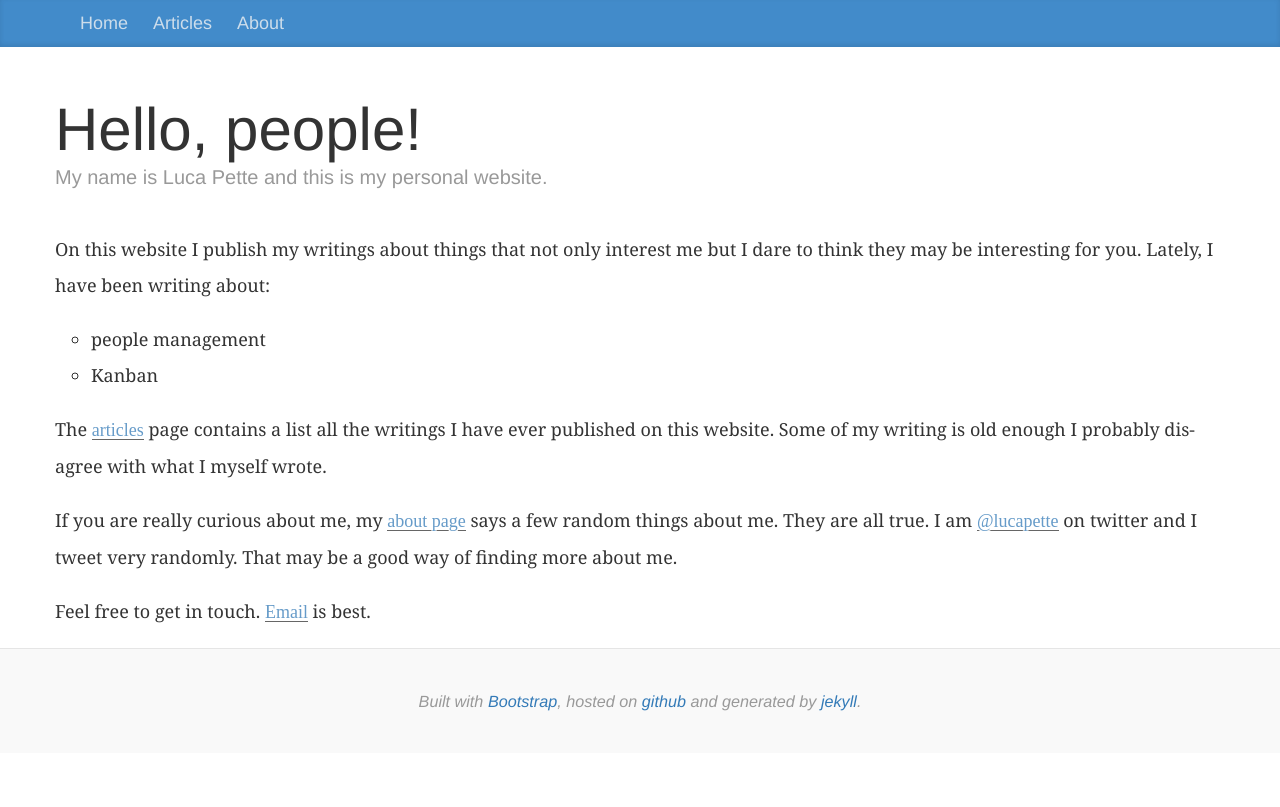
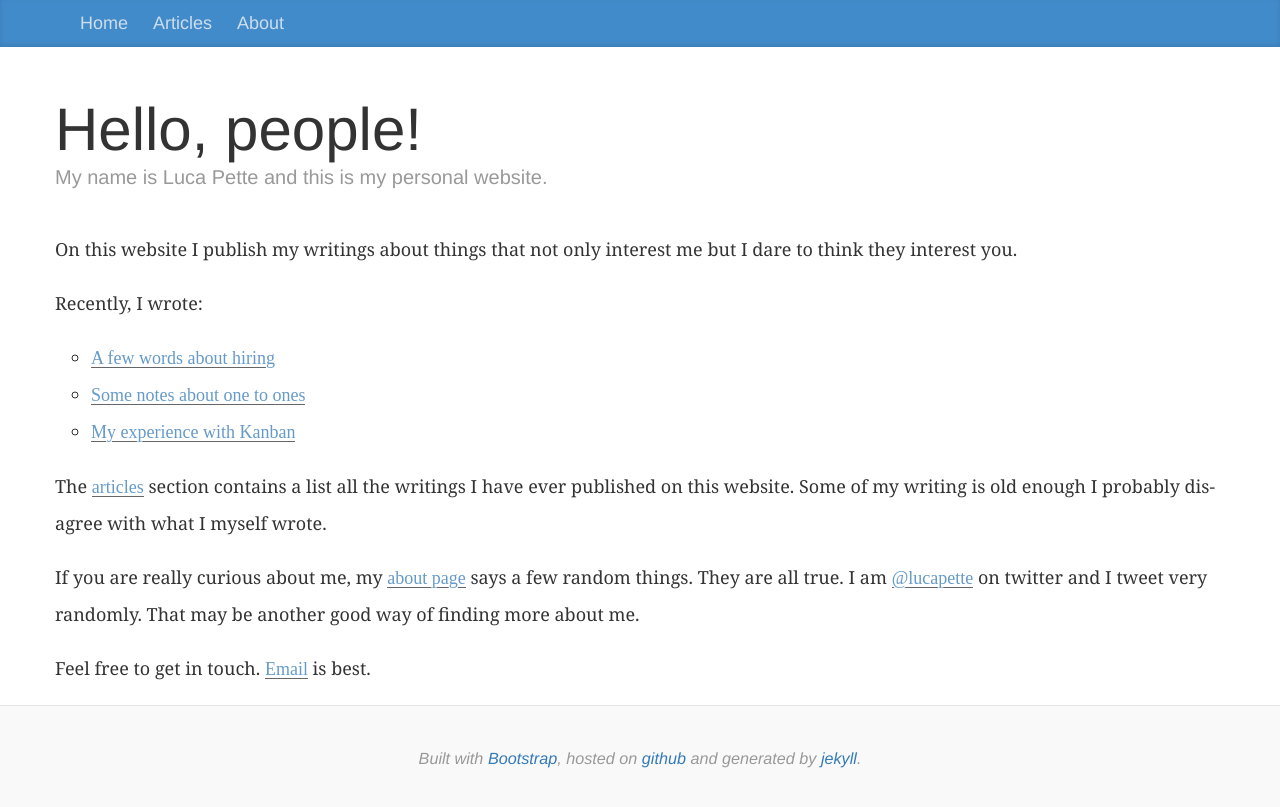
Before and after one commit to lucapette/lucapette.github.com, a Jekyll site: the page built from index.html, in a window 1280 px wide. Shown: the top 807 px of the page. Built offline with Jekyll 4.4.1, drawn with Linux system fonts in a browser that asks for light colours; nearby versions of some CDN libraries.

Commit message:
Better wording and links for the homepage

```diff
--- a/index.html
+++ b/index.html
@@ -14,26 +14,31 @@ keywords: lucapette
 <article>
   <p>
   On this website I publish my writings about things that not only interest me
-  but I dare to think they may be interesting for you. Lately, I have been
-  writing about:
+  but I dare to think they interest you.
+  </p>
+
+  <p>
+  Recently, I wrote:
+  </p>
 
   <ul>
-    <li>people management</li>
-    <li>Kanban</li>
+    <li><a href="/a-few-words-about-hiring">A few words about hiring</a></li>
+    <li><a href="/some-notes-about-one-to-ones">Some notes about one to ones</a></li>
+    <li><a href="/my-experience-with-kanban">My experience with Kanban</a></li>
   </ul>
   </p>
 
-  <p>The <a href="/articles.html">articles</a> page contains a list all the
+  <p>
+  The <a href="/articles.html">articles</a> section contains a list all the
   writings I have ever published on this website. Some of my writing is old
   enough I probably disagree with what I myself wrote.
   </p>
 
   <p>
   If you are really curious about me, my <a href="/about.html">about page</a>
-  says a few random things about me. They are all true. I am <a
-    href="https://twitter.com/lucapette">@lucapette</a> on
-  twitter and I tweet very randomly. That may be a good way of finding more
-  about me.
+  says a few random things. They are all true. I am <a
+    href="https://twitter.com/lucapette">@lucapette</a> on twitter and I tweet
+  very randomly. That may be another good way of finding more about me.
   </p>
 
   <p>
```
